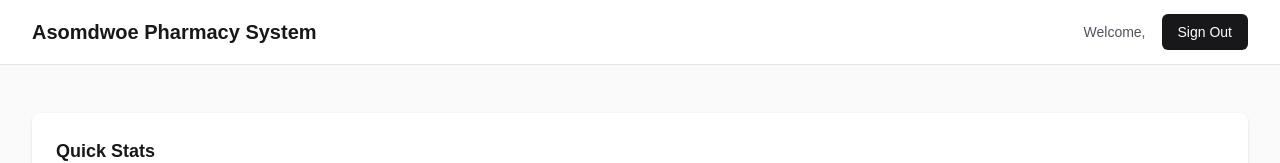
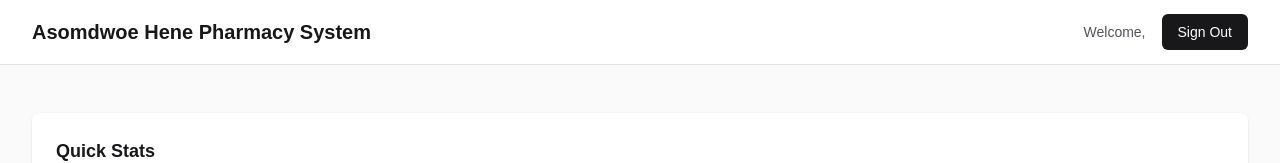
Before and after one commit to nanegbe/pharmacy, a Next.js app: page / in a window 1280 px wide. Shown: the top 163 px of the page. Built offline with nearby package versions, Linux system fonts and the light colour scheme; no server answers; the database is empty.

Commit message:
added hene to asomdwoe

```diff
--- a/app/layout.tsx
+++ b/app/layout.tsx
@@ -14,7 +14,7 @@ const geistMono = Geist_Mono({
 });
 
 export const metadata: Metadata = {
-  title: "Asomdwoe Pharmacy System",
+  title: "Asomdwoe Hene Pharmacy System",
   description: "Manage your pharmacy efficiently",
 };
 
--- a/app/login/page.tsx
+++ b/app/login/page.tsx
@@ -52,7 +52,7 @@ export default function LoginPage() {
       <div className="w-full max-w-md space-y-8 rounded-lg bg-white p-8 shadow-md dark:bg-zinc-900">
         <div className="text-center">
           <h2 className="text-3xl font-bold tracking-tight text-zinc-900 dark:text-white">
-            Asomdwoe Pharmacy
+            Asomdwoe Hene Pharmacy
           </h2>
           <p className="mt-2 text-sm text-zinc-600 dark:text-zinc-400">
             Sign in to your account
--- a/app/page.tsx
+++ b/app/page.tsx
@@ -54,7 +54,7 @@ export default function Home() {
         <div className="max-w-7xl mx-auto px-4 sm:px-6 lg:px-8">
           <div className="flex justify-between h-16 items-center">
             <h1 className="text-xl font-bold text-zinc-900 dark:text-white">
-              Asomdwoe Pharmacy System
+              Asomdwoe Hene Pharmacy System
             </h1>
             <div className="flex items-center gap-4">
               <span className="text-sm text-zinc-600 dark:text-zinc-400">
```
